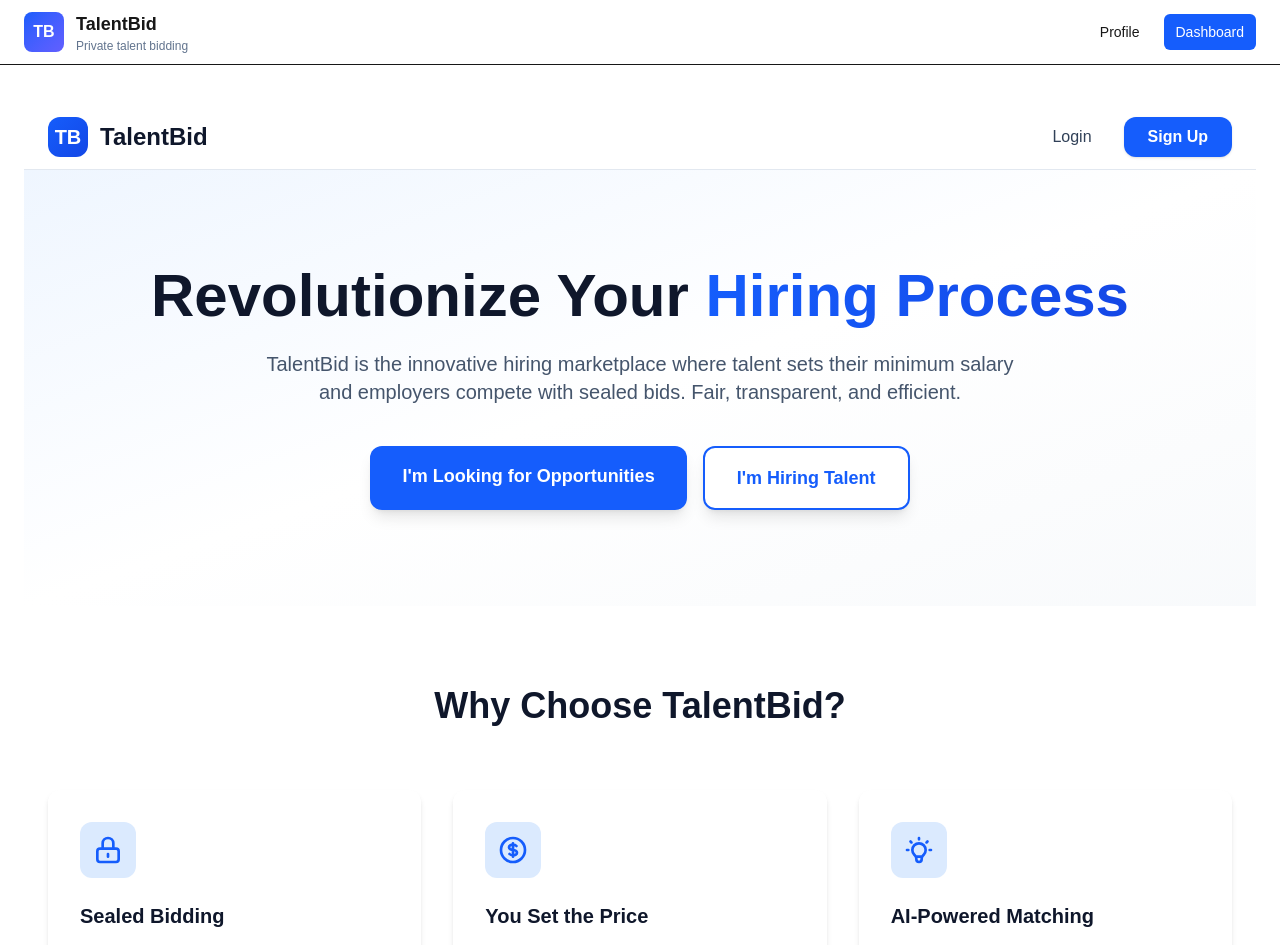
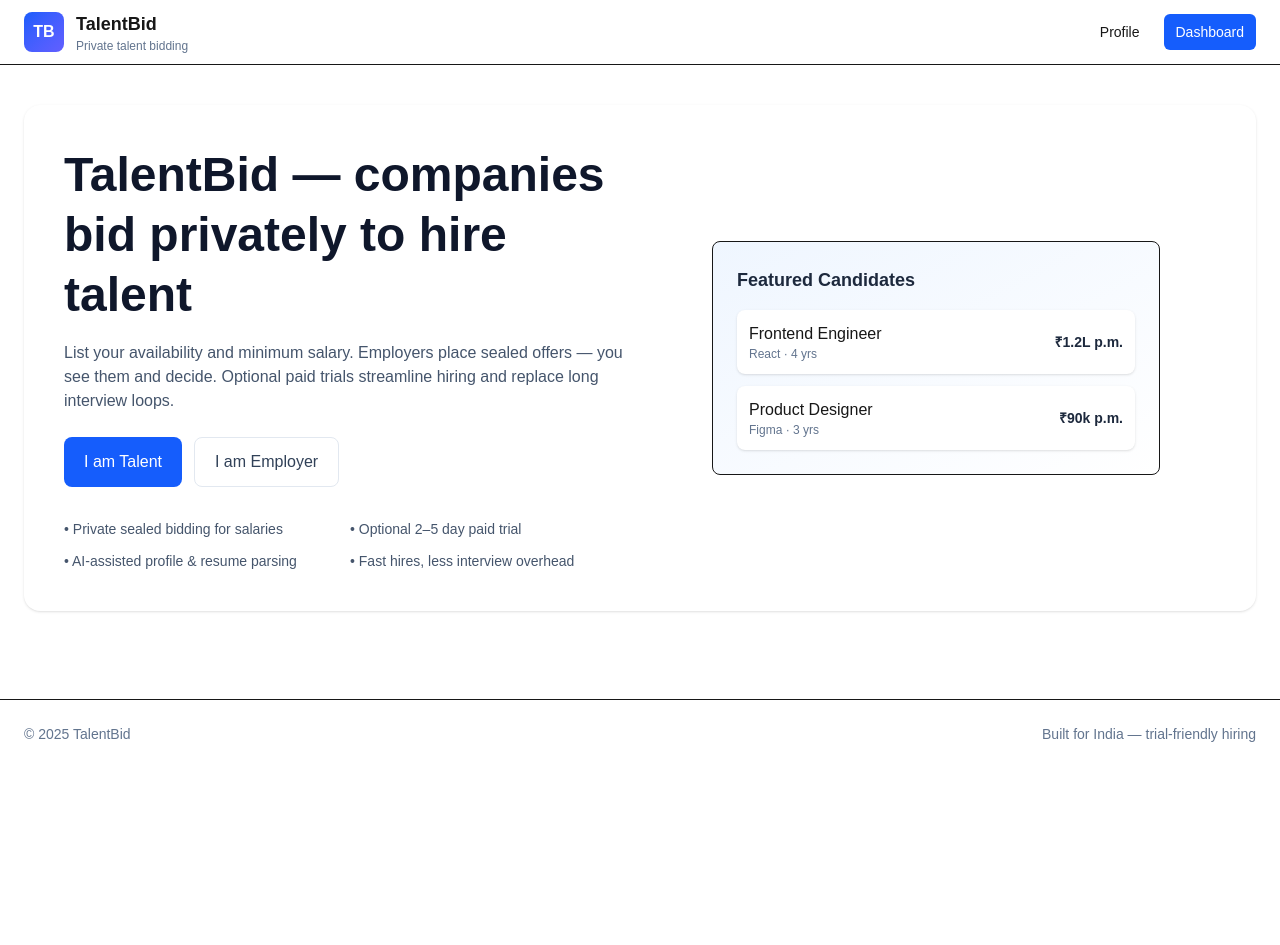
Before and after one commit to ramcignex-del/TalentBid, a Next.js app: page / in a window 1280 px wide. Shown: the top 945 px of the page. After the commit the page ends 800 px from the top, so only its background shows below. Built offline with nearby package versions, Linux system fonts and the light colour scheme; no server answers.

Commit message:
Update page.tsx

```diff
--- a/app/page.tsx
+++ b/app/page.tsx
@@ -1,132 +1,66 @@
-import Link from 'next/link'
-import { createClient } from '@/lib/supabase/server'
-import { redirect } from 'next/navigation'
+// app/page.tsx
+import Link from 'next/link';
 
-export default async function Home() {
-  try {
-    const isConfigured = process.env.NEXT_PUBLIC_SUPABASE_URL &&
-                         process.env.NEXT_PUBLIC_SUPABASE_URL !== 'https://placeholder.supabase.co' &&
-                         !process.env.NEXT_PUBLIC_SUPABASE_URL.includes('your-project-ref')
+export default function HomePage() {
+  return (
+    <section>
+      <div className="bg-white rounded-2xl p-10 shadow-sm">
+        <div className="grid grid-cols-1 md:grid-cols-2 gap-8 items-center">
+          <div>
+            <h1 className="text-4xl md:text-5xl font-extrabold text-slate-900 leading-tight">
+              TalentBid — companies bid privately to hire talent
+            </h1>
+            <p className="mt-4 text-slate-600 max-w-xl">
+              List your availability and minimum salary. Employers place sealed offers — you see them and decide. Optional paid trials streamline hiring and replace long interview loops.
+            </p>
 
-    if (isConfigured) {
-      const supabase = await createClient()
-      const { data: { user } } = await supabase.auth.getUser()
-
-      if (user) {
-        redirect('/dashboard')
-      }
-    }
-  } catch (error) {
-    console.error('Home page auth check error:', error)
-  }
-
-  return (
-    <div className="min-h-screen">
-      {/* Navbar */}
-      <nav className="bg-white border-b border-slate-200">
-        <div className="max-w-7xl mx-auto px-6">
-          <div className="flex justify-between items-center h-16">
-            <div className="flex items-center space-x-3">
-              <div className="w-10 h-10 bg-gradient-to-br from-blue-600 to-blue-700 rounded-xl flex items-center justify-center">
-                <span className="text-white font-bold text-xl">TB</span>
-              </div>
-              <span className="text-2xl font-bold text-slate-900">TalentBid</span>
-            </div>
-            <div className="flex items-center gap-4">
-              <Link href="/auth/login" className="px-4 py-2 text-slate-700 hover:text-slate-900 font-medium">
-                Login
+            <div className="mt-6 flex flex-wrap gap-3">
+              <Link href="/profile/setup" className="inline-flex items-center px-5 py-3 rounded-lg bg-blue-600 text-white font-medium">
+                I am Talent
               </Link>
-              <Link href="/auth/signup" className="px-6 py-2 bg-blue-600 text-white rounded-xl hover:bg-blue-700 font-semibold shadow-sm">
-                Sign Up
+              <Link href="/dashboard" className="inline-flex items-center px-5 py-3 rounded-lg border border-slate-200 text-slate-700">
+                I am Employer
               </Link>
             </div>
+
+            <ul className="mt-8 grid grid-cols-1 sm:grid-cols-2 gap-3 text-sm text-slate-600">
+              <li>• Private sealed bidding for salaries</li>
+              <li>• Optional 2–5 day paid trial</li>
+              <li>• AI-assisted profile & resume parsing</li>
+              <li>• Fast hires, less interview overhead</li>
+            </ul>
           </div>
-        </div>
-      </nav>
 
-      {/* Hero */}
-      <div className="bg-gradient-to-br from-blue-50 via-white to-slate-50 py-24">
-        <div className="max-w-7xl mx-auto px-6 text-center">
-          <h1 className="text-6xl font-bold text-slate-900 mb-6">
-            Revolutionize Your{' '}
-            <span className="bg-gradient-to-r from-blue-600 to-blue-700 bg-clip-text text-transparent">
-              Hiring Process
-            </span>
-          </h1>
-          <p className="text-xl text-slate-600 max-w-3xl mx-auto mb-10">
-            TalentBid is the innovative hiring marketplace where talent sets their minimum salary
-            and employers compete with sealed bids. Fair, transparent, and efficient.
-          </p>
-          <div className="flex flex-col sm:flex-row gap-4 justify-center">
-            <Link href="/auth/signup?role=candidate" className="px-8 py-4 bg-blue-600 text-white text-lg font-semibold rounded-xl hover:bg-blue-700 shadow-lg">
-              I'm Looking for Opportunities
-            </Link>
-            <Link href="/auth/signup?role=employer" className="px-8 py-4 bg-white text-blue-600 text-lg font-semibold rounded-xl hover:bg-slate-50 border-2 border-blue-600 shadow-lg">
-              I'm Hiring Talent
-            </Link>
+          <div className="hidden md:flex items-center justify-center">
+            <div className="w-full max-w-md">
+              <div className="rounded-lg bg-gradient-to-br from-blue-50 to-white p-6 border">
+                <h3 className="text-lg font-semibold text-slate-800">Featured Candidates</h3>
+                <div className="mt-4 space-y-3">
+                  <div className="p-3 bg-white rounded-lg shadow">
+                    <div className="flex items-center justify-between">
+                      <div>
+                        <div className="font-medium">Frontend Engineer</div>
+                        <div className="text-xs text-slate-500">React · 4 yrs</div>
+                      </div>
+                      <div className="text-sm font-semibold text-slate-800">₹1.2L p.m.</div>
+                    </div>
+                  </div>
+                  <div className="p-3 bg-white rounded-lg shadow">
+                    <div className="flex items-center justify-between">
+                      <div>
+                        <div className="font-medium">Product Designer</div>
+                        <div className="text-xs text-slate-500">Figma · 3 yrs</div>
+                      </div>
+                      <div className="text-sm font-semibold text-slate-800">₹90k p.m.</div>
+                    </div>
+                  </div>
+                </div>
+              </div>
+            </div>
           </div>
+
         </div>
       </div>
-
-      {/* Features */}
-      <div className="max-w-7xl mx-auto px-6 py-20">
-        <h2 className="text-4xl font-bold text-center text-slate-900 mb-16">Why Choose TalentBid?</h2>
-        <div className="grid md:grid-cols-3 gap-8">
-          <div className="bg-white rounded-xl shadow-md p-8 hover:shadow-lg transition-shadow">
-            <div className="w-14 h-14 bg-blue-100 rounded-xl flex items-center justify-center mb-6">
-              <svg className="w-8 h-8 text-blue-600" fill="none" stroke="currentColor" viewBox="0 0 24 24">
-                <path strokeLinecap="round" strokeLinejoin="round" strokeWidth={2} d="M12 15v2m-6 4h12a2 2 0 002-2v-6a2 2 0 00-2-2H6a2 2 0 00-2 2v6a2 2 0 002 2zm10-10V7a4 4 0 00-8 0v4h8z" />
-              </svg>
-            </div>
-            <h3 className="text-xl font-semibold text-slate-900 mb-3">Sealed Bidding</h3>
-            <p className="text-slate-600">
-              Employers place private bids. You see all offers, they only see competitive indicators.
-            </p>
-          </div>
-
-          <div className="bg-white rounded-xl shadow-md p-8 hover:shadow-lg transition-shadow">
-            <div className="w-14 h-14 bg-blue-100 rounded-xl flex items-center justify-center mb-6">
-              <svg className="w-8 h-8 text-blue-600" fill="none" stroke="currentColor" viewBox="0 0 24 24">
-                <path strokeLinecap="round" strokeLinejoin="round" strokeWidth={2} d="M12 8c-1.657 0-3 .895-3 2s1.343 2 3 2 3 .895 3 2-1.343 2-3 2m0-8c1.11 0 2.08.402 2.599 1M12 8V7m0 1v8m0 0v1m0-1c-1.11 0-2.08-.402-2.599-1M21 12a9 9 0 11-18 0 9 9 0 0118 0z" />
-              </svg>
-            </div>
-            <h3 className="text-xl font-semibold text-slate-900 mb-3">You Set the Price</h3>
-            <p className="text-slate-600">
-              List your minimum salary. Only receive bids that meet your expectations.
-            </p>
-          </div>
-
-          <div className="bg-white rounded-xl shadow-md p-8 hover:shadow-lg transition-shadow">
-            <div className="w-14 h-14 bg-blue-100 rounded-xl flex items-center justify-center mb-6">
-              <svg className="w-8 h-8 text-blue-600" fill="none" stroke="currentColor" viewBox="0 0 24 24">
-                <path strokeLinecap="round" strokeLinejoin="round" strokeWidth={2} d="M9.663 17h4.673M12 3v1m6.364 1.636l-.707.707M21 12h-1M4 12H3m3.343-5.657l-.707-.707m2.828 9.9a5 5 0 117.072 0l-.548.547A3.374 3.374 0 0014 18.469V19a2 2 0 11-4 0v-.531c0-.895-.356-1.754-.988-2.386l-.548-.547z" />
-              </svg>
-            </div>
-            <h3 className="text-xl font-semibold text-slate-900 mb-3">AI-Powered Matching</h3>
-            <p className="text-slate-600">
-              Smart algorithms match candidates with roles based on skills and experience.
-            </p>
-          </div>
-        </div>
-      </div>
-
-      {/* CTA */}
-      <div className="max-w-7xl mx-auto px-6 py-20">
-        <div className="bg-gradient-to-r from-blue-600 to-blue-700 rounded-2xl p-16 text-center text-white">
-          <h2 className="text-4xl font-bold mb-6">Ready to Get Started?</h2>
-          <p className="text-xl mb-10 opacity-90">Join thousands of professionals finding better opportunities</p>
-          <Link href="/auth/signup" className="inline-block px-8 py-4 bg-white text-blue-600 text-lg font-semibold rounded-xl hover:bg-slate-50 shadow-xl">
-            Create Your Free Account
-          </Link>
-        </div>
-      </div>
-
-      {/* Footer */}
-      <footer className="bg-slate-900 text-slate-400 py-12">
-        <div className="max-w-7xl mx-auto px-6 text-center">
-          <p>&copy; 2025 TalentBid. All rights reserved.</p>
-        </div>
-      </footer>
-    </div>
-  )
+    </section>
+  );
 }
```
